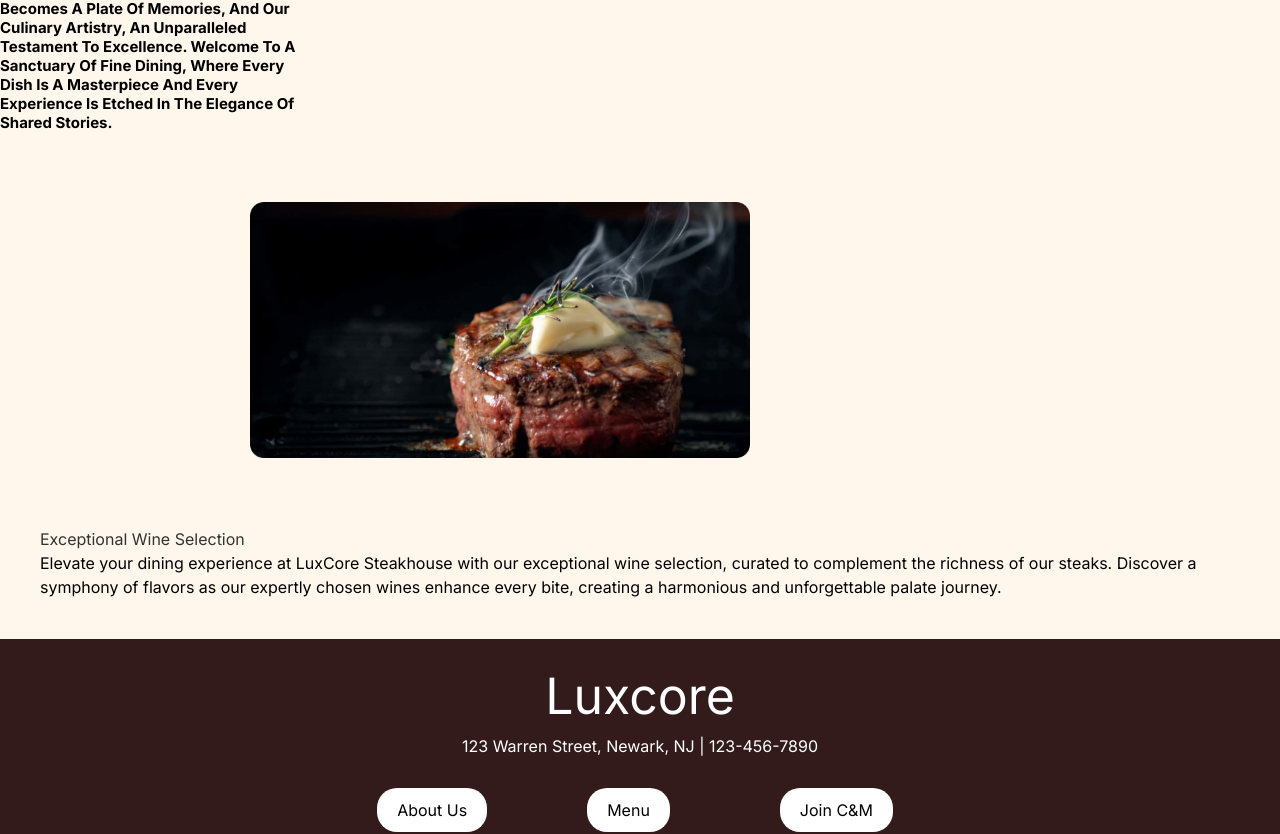
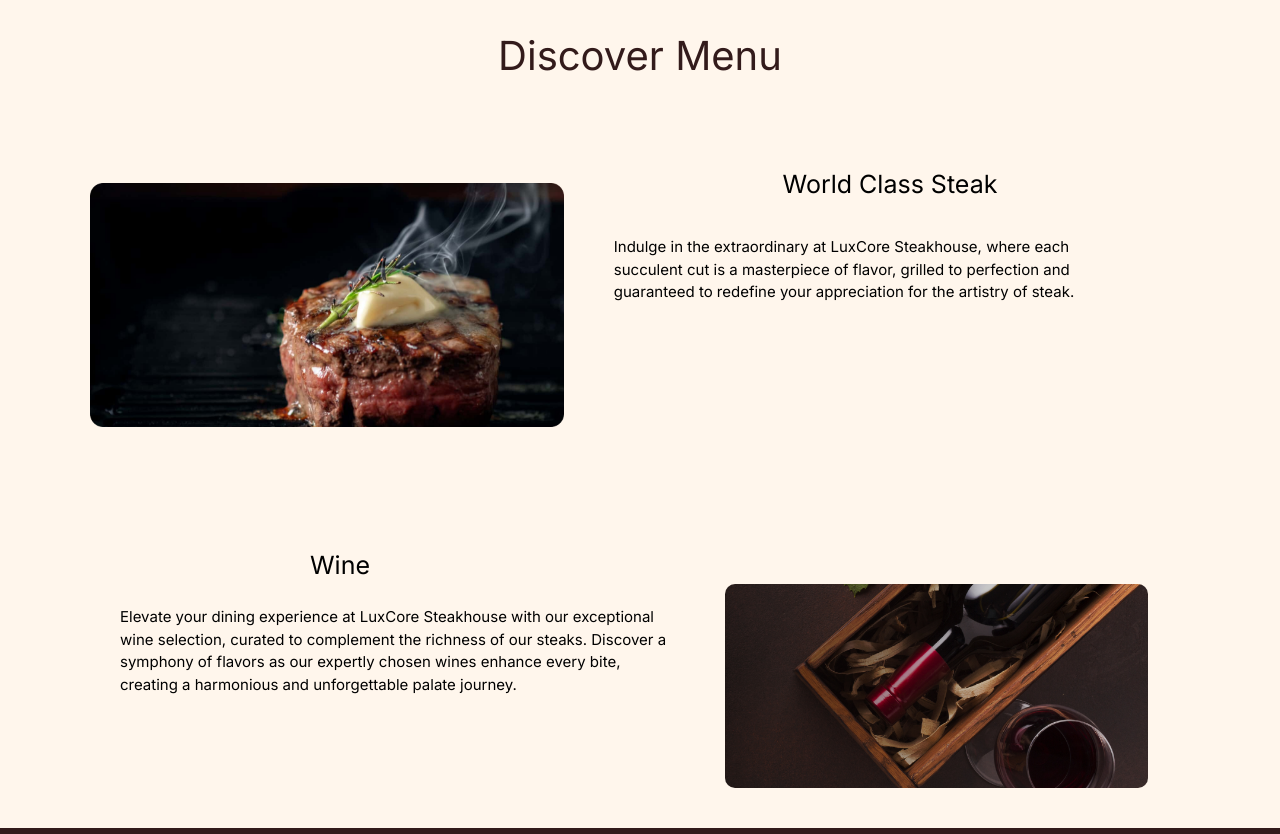
Before and after one commit to cdasilvasantos/example, a Next.js app in the folder luxcore/: page / in a window 1280 px wide. Shown: the part 1674-2508 px from the top of the page. Built offline with nearby package versions, Linux system fonts and the light colour scheme.

Commit message:
fixed menu

```diff
--- a/luxcore/components/about.js
+++ b/luxcore/components/about.js
@@ -5,7 +5,7 @@ export default function About() {
         <main>
                 <div class="project-cards">
                     <div class="project1">
-                        <p class="section-top">The bright new experience in the heart of newark, new jersey</p>
+                        <p class="section-top1">The bright new experience in the heart of newark, new jersey</p>
                         <h2>Luxcore Steakhouse</h2>
                         <button class="btn about">About Us</button>
                         <button class="btn members">Members Club</button>
--- a/luxcore/components/footer.js
+++ b/luxcore/components/footer.js
@@ -14,7 +14,7 @@ export default function Footer() {
                 <form action="https://njit.us14.list-manage.com/subscribe/post?u=2357bfed3c1d60b4f25ca0e87&amp;id=81eee0a60a&amp;f_id=00b277e0f0" method="post" id="mc-embedded-subscribe-form" name="mc-embedded-subscribe-form" className="validate" target="_blank">
                     <div id="mc_embed_signup_scroll">
                         <h2>Join C&M Members Club</h2>
-                        <div className="indicates-required"><span className="asterisk">*</span> indicates required</div>
+                        <div className="indicates-required"><span className="asterisk">*</span> Required</div>
                         <div className="mc-field-group">
                             <label htmlFor="mce-EMAIL">Email Address <span className="asterisk">*</span></label>
                             <input type="email" name="EMAIL" className="required email" id="mce-EMAIL" required />
--- a/luxcore/components/menu.js
+++ b/luxcore/components/menu.js
@@ -1,5 +1,6 @@
 import Image from "next/image"
 import steak from "../public/images/steak.png"
+import wine from "../public/images/wine.png"
 
 export default function Menu() {
     return(
@@ -7,9 +8,8 @@ export default function Menu() {
         <section class="discover">
             <h1>Discover Menu</h1>
         </section>
+        <p class="steak-section-top">World Class Steak</p>
         <section class="steak">
-        <p class="section-top">World Class Steak</p>
-            <p>At LuxCore Steakhouse, we strive to craft an exquisite haven where you and your cherished companions indulge in moments of serenity. With unwavering dedication, we curate an ambiance where each visit becomes a plate of memories, and our culinary artistry, an unparalleled testament to excellence. Welcome to a sanctuary of fine dining, where every dish is a masterpiece and every experience is etched in the elegance of shared stories.</p>
             <div class="steak-image">
                 <Image
                     src={steak}
@@ -18,10 +18,21 @@ export default function Menu() {
                     alt="Picture of the author"
                 />
             </div>
+            <p>Indulge in the extraordinary at LuxCore Steakhouse, where each succulent cut is a masterpiece of flavor, grilled to perfection and guaranteed to redefine your appreciation for the artistry of steak.</p>
         </section>
+
+        <p class="wine-section-top">Wine</p>
         <section class="wine">
-            <h2>Exceptional Wine Selection</h2>
-            <p>Elevate your dining experience at LuxCore Steakhouse with our exceptional wine selection, curated to complement the richness of our steaks. Discover a symphony of flavors as our expertly chosen wines enhance every bite, creating a harmonious and unforgettable palate journey.</p>
+        <p>Elevate your dining experience at LuxCore Steakhouse with our exceptional wine selection, curated to complement the richness of our steaks. Discover a symphony of flavors as our expertly chosen wines enhance every bite, creating a harmonious and unforgettable palate journey.</p>
+            <div class="wine-image">
+                <Image
+                    src={wine}
+                    width={500}
+                    height={500}
+                    alt="Picture of the author"
+                    style={{borderRadius: "10px"}}
+                />
+            </div>
         </section>
     </main>
     )
--- a/luxcore/src/app/globals.css
+++ b/luxcore/src/app/globals.css
@@ -118,7 +118,7 @@ body {
   border-radius: 0px 0px 15px 15px;
   background-size: cover;
   background-position: center;
-  height: 550px;
+  height: 850px;
   display: flex;
   flex-direction: column;
   justify-content: center;
@@ -129,10 +129,10 @@ body {
  }
 
  .calltoaction {
-  height: 150px;
+  height: 200px;
   width: 1203px;
   border-radius: 20px;
-  background: rgba(98, 54, 54, 0.70);
+  background: rgba(98, 54, 54, 0.77);
  }
 
 .calltoaction h1 {
@@ -145,6 +145,7 @@ body {
 .calltoaction p {
   font-family:Georgia, 'Times New Roman', Times, serif;
   margin-top: 10px;
+  color: white;
 }
 
 .calltoaction .button-container {
@@ -163,7 +164,7 @@ body {
   align-items: center;
   justify-content: center;
   color: #FFFCFC;
-  font-family: 'Outfit', sans-serif;
+  font-family:Georgia, 'Times New Roman', Times, serif;
   font-size: 110%;
   font-style: normal;
   font-weight: 700;
@@ -185,7 +186,7 @@ body {
   height: 570px;
 }
 
-.project1 .section-top {
+.project1 .section-top1 {
   color: white;
   text-transform: uppercase;
   margin-top: 40px;
@@ -341,38 +342,66 @@ footer p {
 }
 
 .steak-image {
-  margin-left: 250px;
-  display: flex;
+  max-width: 100%;
+  max-height: 100%;
+  margin-left: 50px;
 }
 
-
 .steak {
-    color: #000;
-    font-family: "Inter", sans-serif;
-    font-size: 24px;
-    font-style: normal;
-    font-weight: 700;
-    line-height: normal;
-    display: inline;
-    text-transform: capitalize;
-
-}
-.steak h2 {
-    font-size: 25px;
-    max-width: 370px;
-    margin: 32px;
+    display: grid;
+    align-items: center;
+    grid-template-columns: 10fr 10fr 1fr;
+    column-gap: 50px;
 }
 
+.steak-section-top {
+  max-width: 100%;
+  max-height: 100%;
+  margin-top: 80px;
+  font-size: 25px;
+  text-align: center;
+  margin-left: 500px;
+  margin-bottom: -60px;
+}
 .steak p{
     font-size: 15px;
-    max-width: 320px;
     margin-bottom: 70px;
+    float: right;
 }
-
 .steak p {
     flex: 1;
 }
 
+.wine-image {
+  max-width: 100%;
+  max-height: 100%;
+}
+
+.wine {
+    display: grid;
+    align-items: center;
+    grid-template-columns: 15fr 10fr 1fr;
+    column-gap: 50px;
+}
+
+.wine-section-top {
+  max-width: 100%;
+  max-height: 100%;
+  margin-top: 80px;
+  font-size: 25px;
+  text-align: center;
+  margin-right: 600px;
+  margin-bottom: -40px;
+}
+.wine p{
+    margin-left: 80px;
+    font-size: 15px;
+    margin-bottom: 70px;
+    float: left;
+}
+.wine p {
+    flex: 1;
+}
 /* Footer Styles */
 footer {
   color: rgb(var(--foreground-rgb));
```
Also changed, not shown: luxcore/public/images/wine.png (renamed from luxcore/public/images/3765721 1.png).
